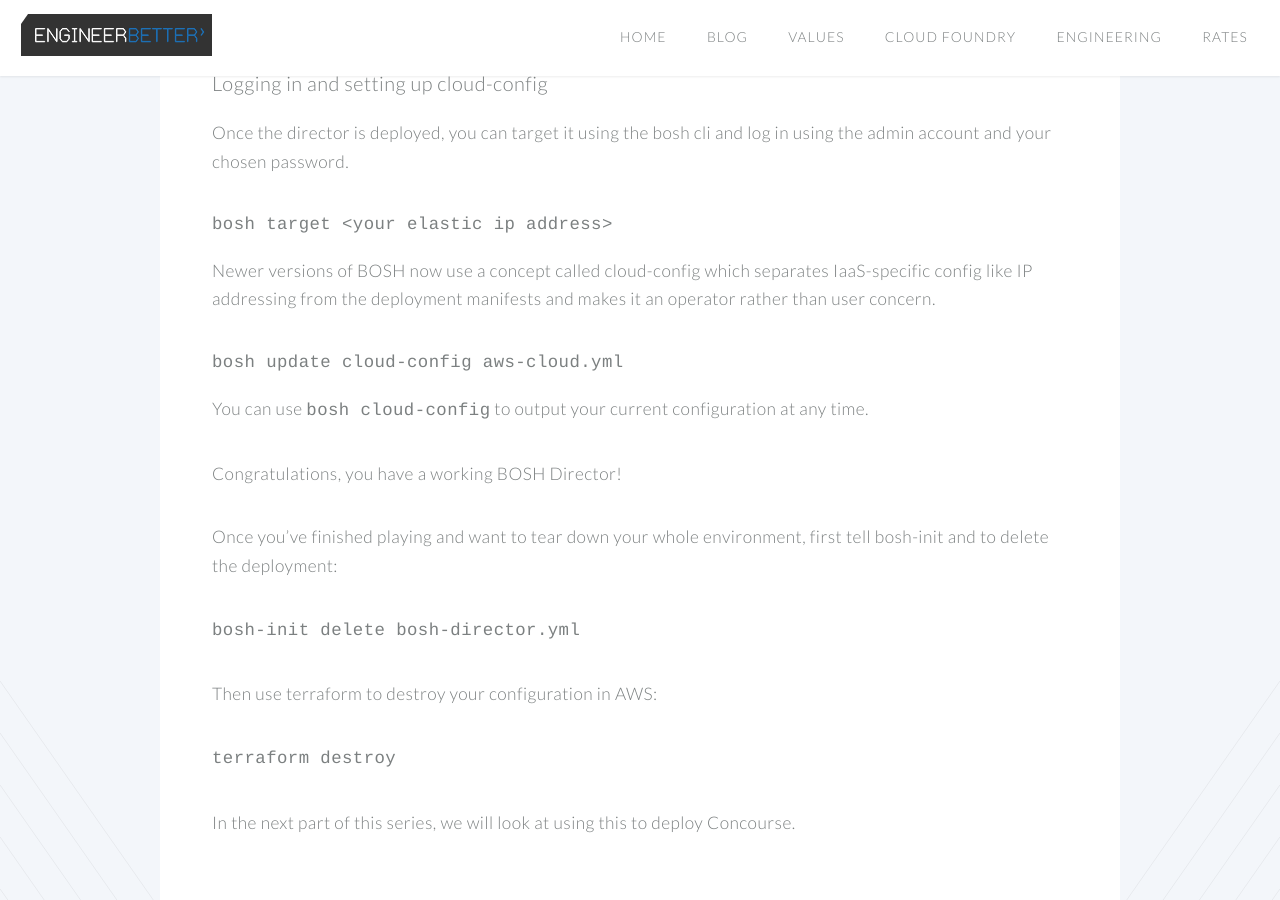
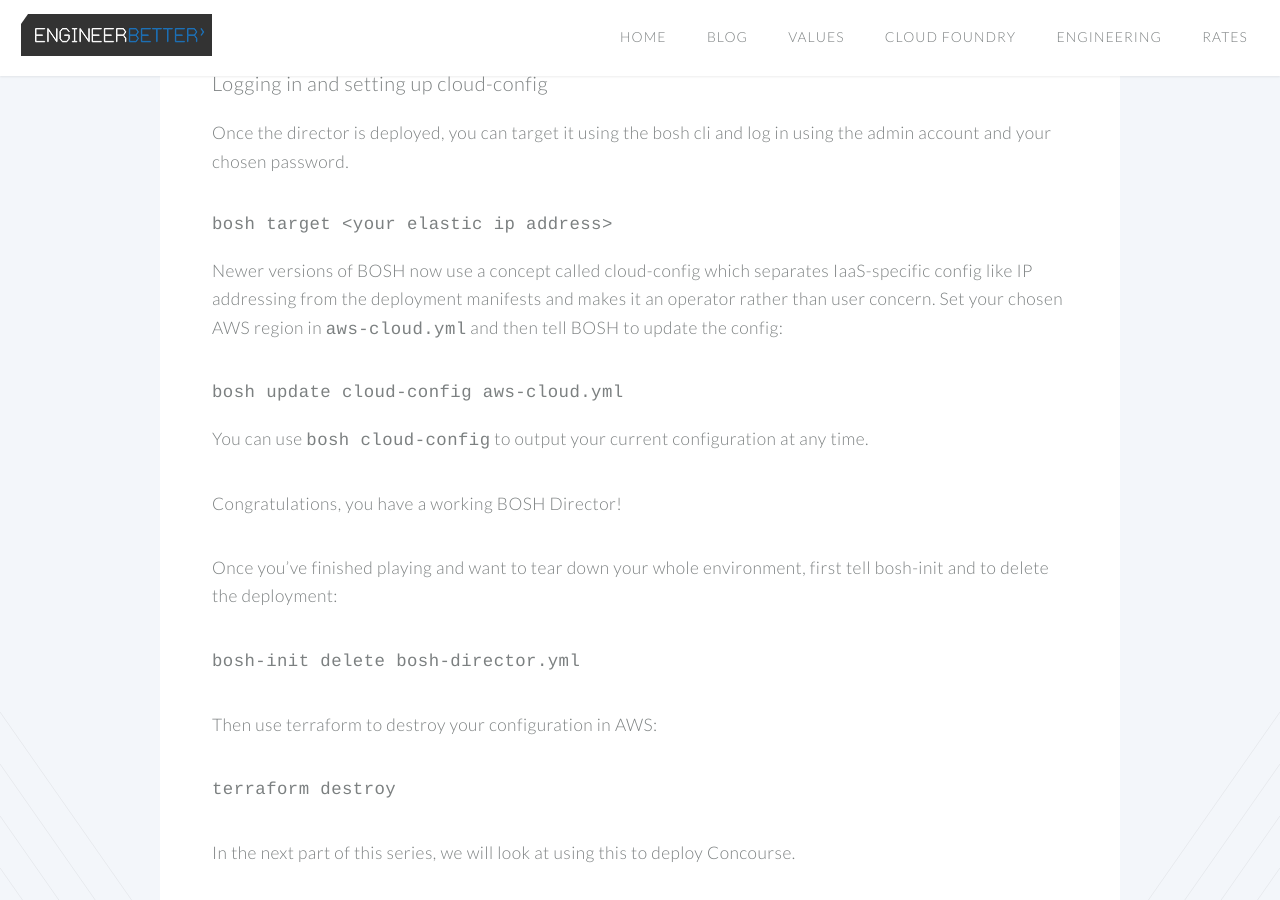
Before and after one commit to DanielJonesEB/engineerbetter.com, a Jekyll site: the page built from _posts/2016-05-05-bosh-concourse.markdown, in a window 1280 px wide and 900 px high, scrolled down 5263 px. Built offline with Jekyll 4.4.1, drawn with Linux system fonts in a browser that asks for light colours; comment, search, counter and statistics services are not loaded.

Commit message:
info on setting region in aws-config

```diff
--- a/_posts/2016-05-05-bosh-concourse.markdown
+++ b/_posts/2016-05-05-bosh-concourse.markdown
@@ -128,7 +128,7 @@ bosh target <your elastic ip address>
 
 {% endhighlight %}
 
-Newer versions of BOSH now use a concept called cloud-config which separates IaaS-specific config like IP addressing from the deployment manifests and makes it an operator rather than user concern.
+Newer versions of BOSH now use a concept called cloud-config which separates IaaS-specific config like IP addressing from the deployment manifests and makes it an operator rather than user concern. Set your chosen AWS region in `aws-cloud.yml` and then tell BOSH to update the config:
 
 {% highlight bash %}
 
```
